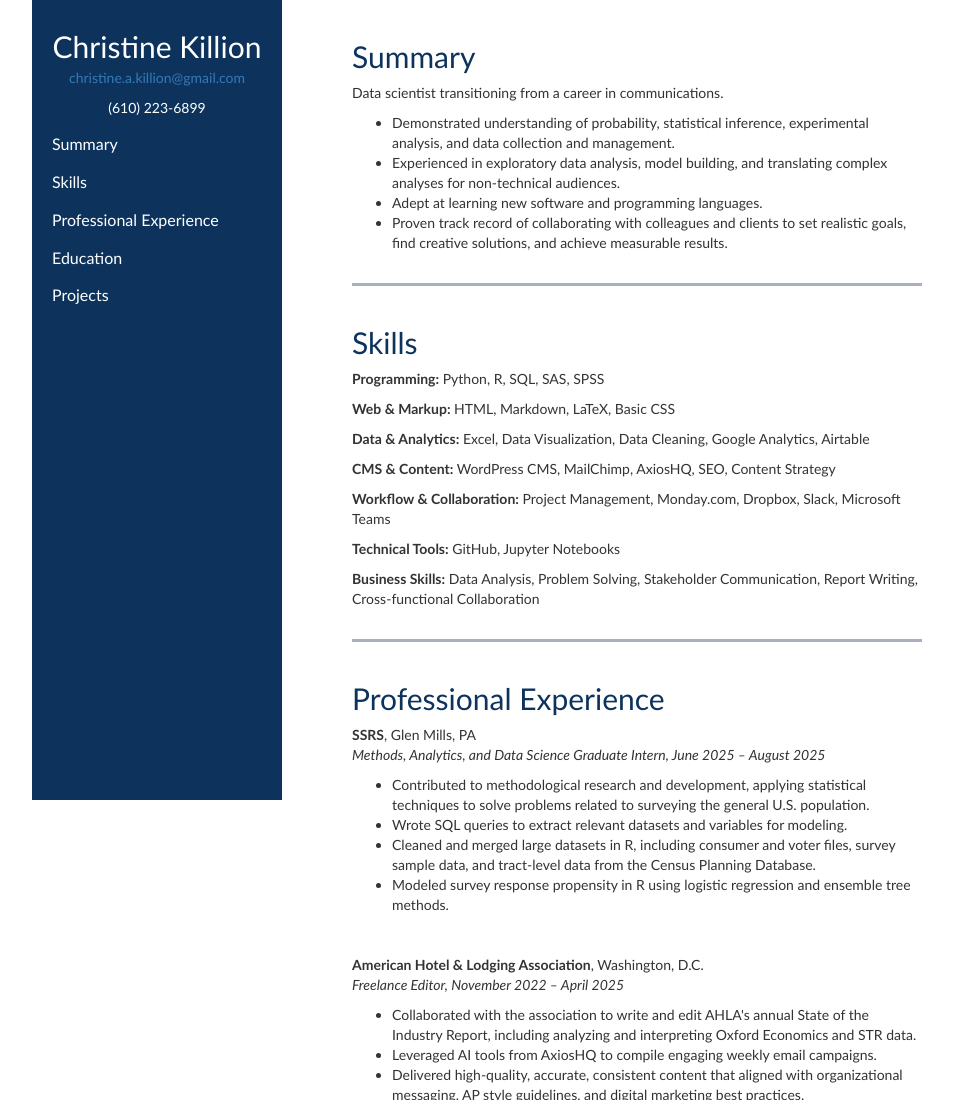
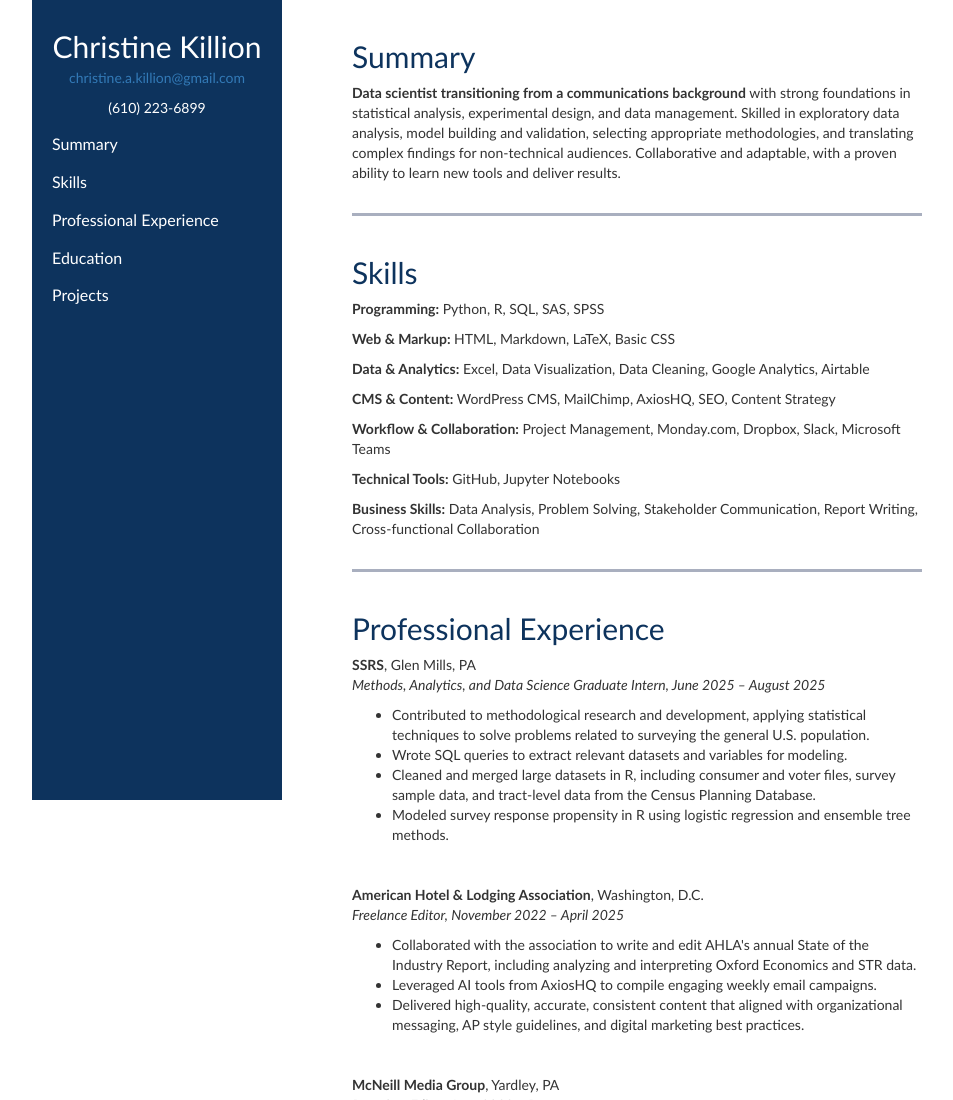
Before and after one commit to christinekillion/CV, a plain HTML site: page index.html in a window 1280 px wide. Shown: the top 1100 px of the page, without its empty margins (153-1106 px from the left). Drawn offline with nearby package versions, Linux system fonts and the light colour scheme; some packages are replaced by stand-ins of ours.

Commit message:
Update index.html

```diff
--- a/index.html
+++ b/index.html
@@ -437,14 +437,7 @@ th, td {
     <div class="content">
         <section id="summary">
             <h2>Summary</h2>
-            <p>Data scientist transitioning from a career in communications.
-</p>
-<ul>
-<li>Demonstrated understanding of probability, statistical inference, experimental analysis, and data collection and management.</li>
-<li>Experienced in exploratory data analysis, model building, and translating complex analyses for non-technical audiences.</li>
-<li>Adept at learning new software and programming languages.</li>
-<li>Proven track record of collaborating with colleagues and clients to set realistic goals, find creative solutions, and achieve measurable results.</li>
-</ul>
+           <p><strong>Data scientist transitioning from a communications background</strong> with strong foundations in statistical analysis, experimental design, and data management. Skilled in exploratory data analysis, model building and validation, selecting appropriate methodologies, and translating complex findings for non-technical audiences. Collaborative and adaptable, with a proven ability to learn new tools and deliver results.</p>
         </section>
 
         <section id="skills">
```
